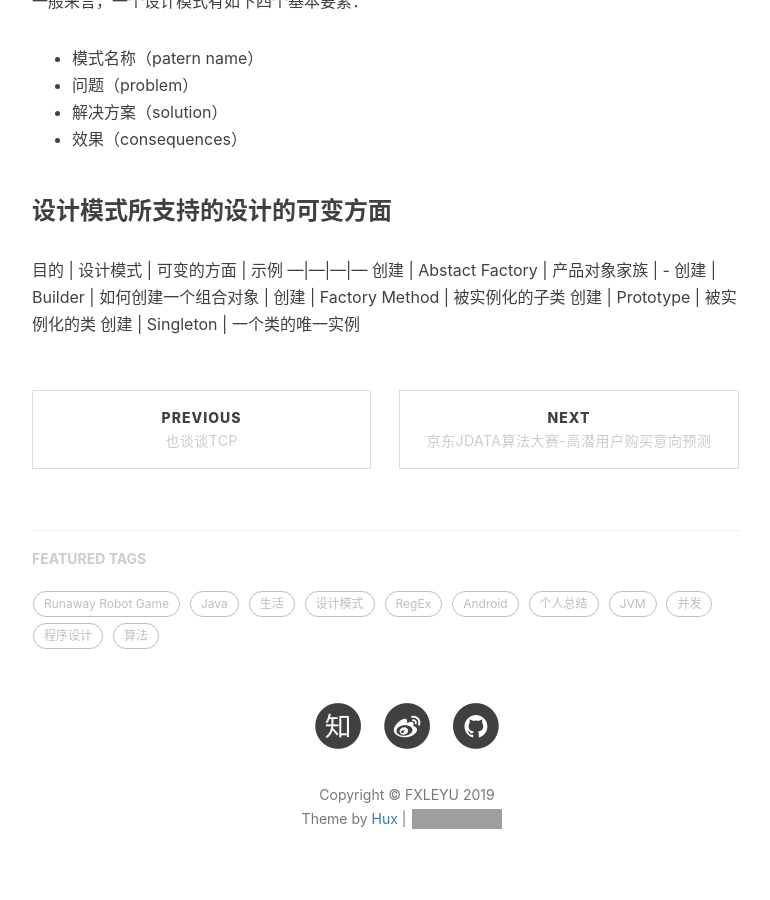
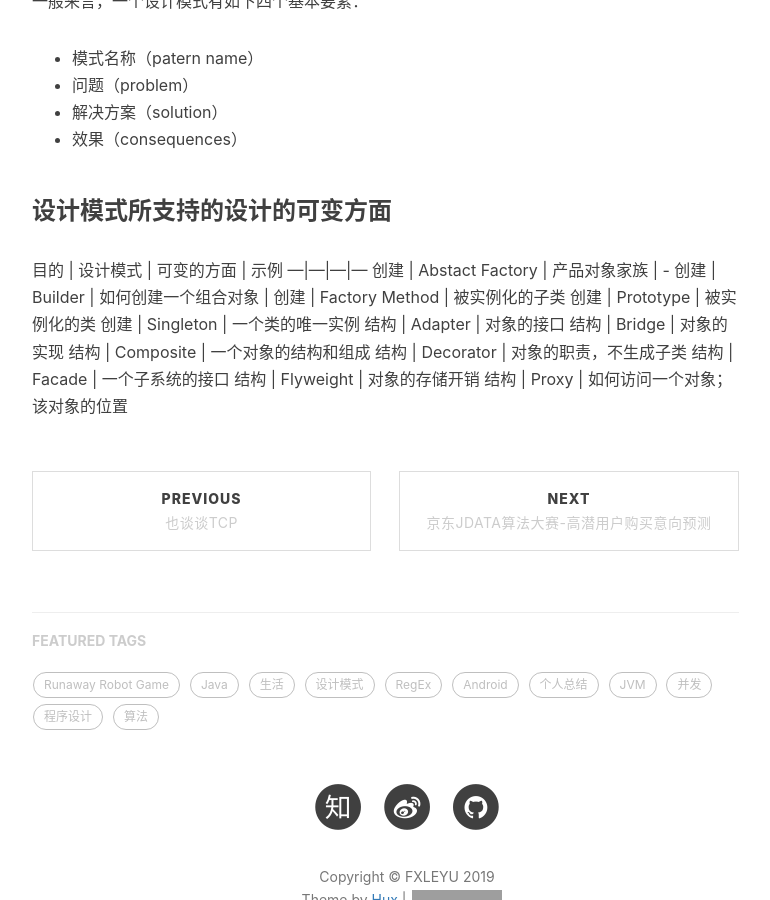
Before and after one commit to fxleyu/fxleyu.github.io, a Jekyll site: the page built from _posts/2017-04-02-introduce-design-patterns.md, in a window 1280 px wide and 900 px high, scrolled down 705 px. Shown: the whole window, without its empty margins (233-1003 px from the left). Built offline with Jekyll 4.4.1, drawn with Linux system fonts in a browser that asks for light colours; nearby versions of some CDN libraries; comment, search, counter and statistics services are not loaded; grey boxes are pictures that could not be loaded.

Commit message:
UPDATE 新增结构模式

```diff
--- a/_posts/2017-04-02-introduce-design-patterns.md
+++ b/_posts/2017-04-02-introduce-design-patterns.md
@@ -25,3 +25,10 @@ tags:
 创建 | Factory Method | 被实例化的子类
 创建 | Prototype | 被实例化的类
 创建 | Singleton | 一个类的唯一实例
+结构 | Adapter | 对象的接口
+结构 | Bridge | 对象的实现
+结构 | Composite | 一个对象的结构和组成
+结构 | Decorator | 对象的职责，不生成子类
+结构 | Facade | 一个子系统的接口
+结构 | Flyweight | 对象的存储开销
+结构 | Proxy | 如何访问一个对象；该对象的位置
```
